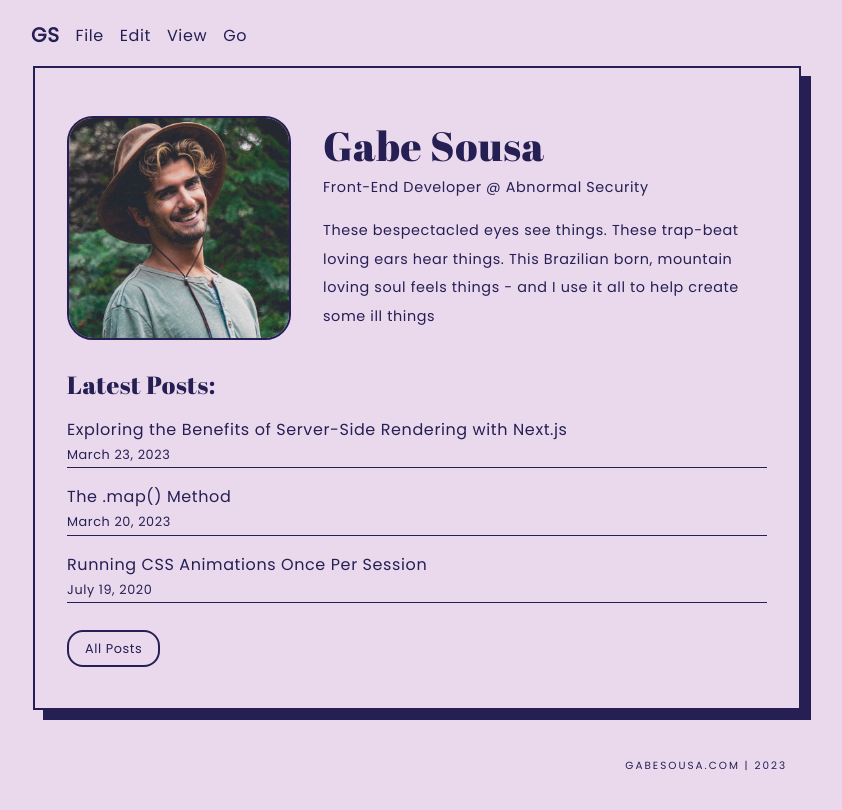
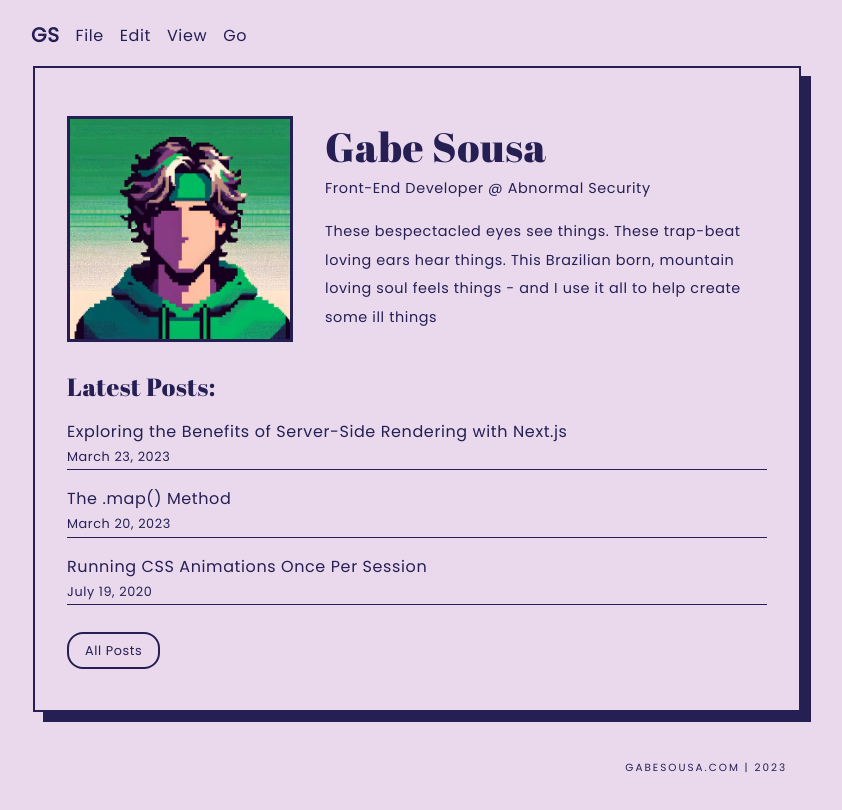
Before and after one commit to developer-gabe/nextjs-project, a Next.js app: page / in a window 1280 px wide. Shown: the top 810 px of the page, without its empty margins (223-1065 px from the left). Built offline with nearby package versions, Linux system fonts and the light colour scheme; a small style sheet from the web is missing.

Commit message:
Begin redesign

```diff
--- a/components/bio.jsx
+++ b/components/bio.jsx
@@ -7,7 +7,7 @@ class Bio extends Component {
 			name: "Gabe Sousa",
 			title: "Front-End Developer @ Abnormal Security",
 			bio: "These bespectacled eyes see things. These trap-beat loving ears hear things. This Brazilian born, mountain loving soul feels things - and I use it all to help create some ill things",
-			image: "/images/gabe.jpg",
+			image: "/images/gabe.png",
 		};
 	}
 
@@ -26,7 +26,6 @@ class Bio extends Component {
 					{`
 						.bio-image {
 							max-width: 220px;
-							border-radius: 26px;
 						}
 
 						.bio {
--- a/styles/globals.css
+++ b/styles/globals.css
@@ -29,6 +29,7 @@
 	--button-background-hover-color: #251f54;
 	}
 
+
 	/* Global Styles */
 	body {
 	margin: auto;
@@ -40,7 +41,7 @@
 	}
 
 	img {
-	border: 2px solid var(--primary-color);
+	border: 3px solid var(--primary-color);
 	}
 
 	h1, h2, h3, h4, h5, h6 {
```
Also changed, not shown: public/images/gabe-2.png (added), public/images/gabe.png (added).
